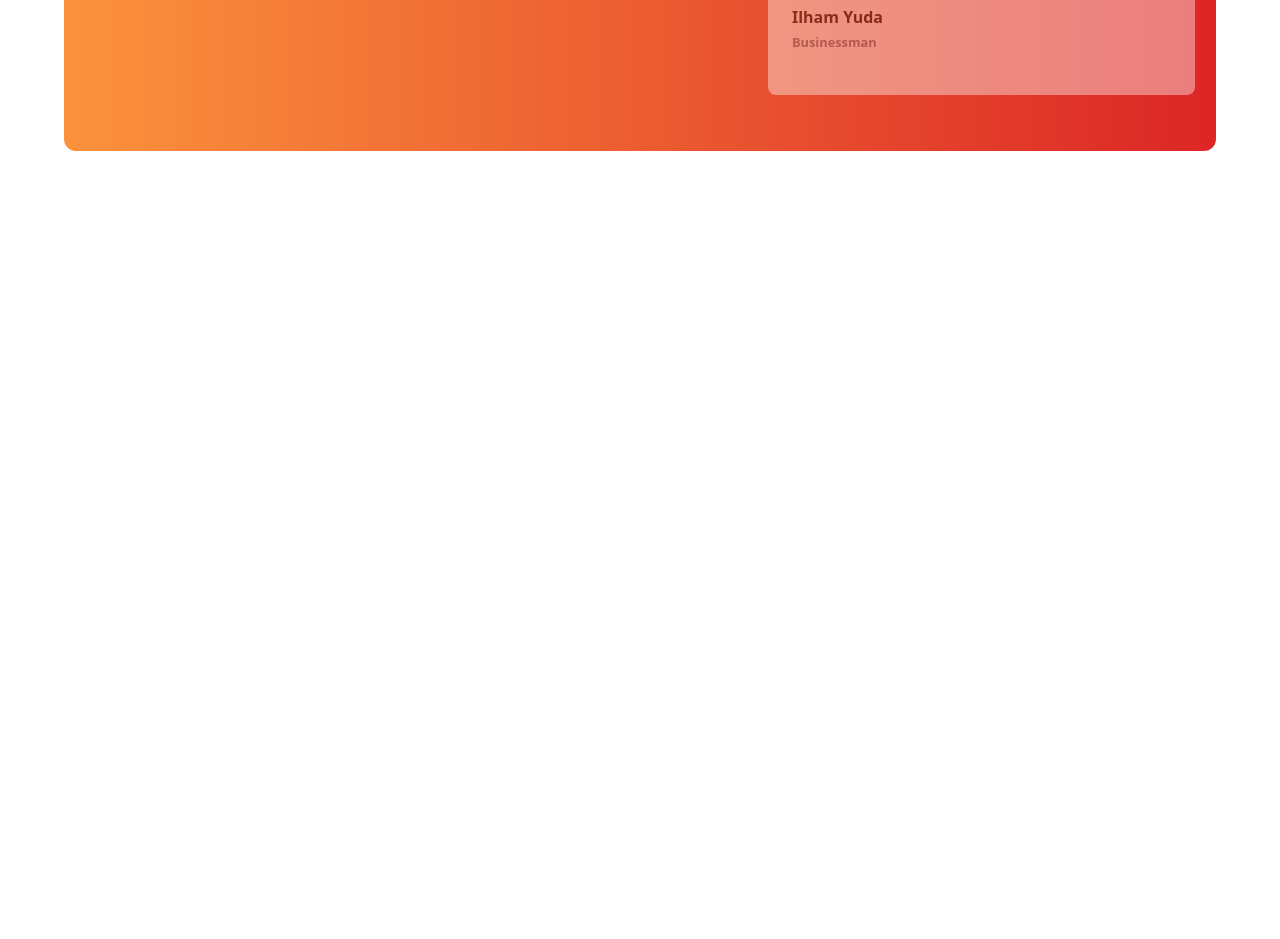
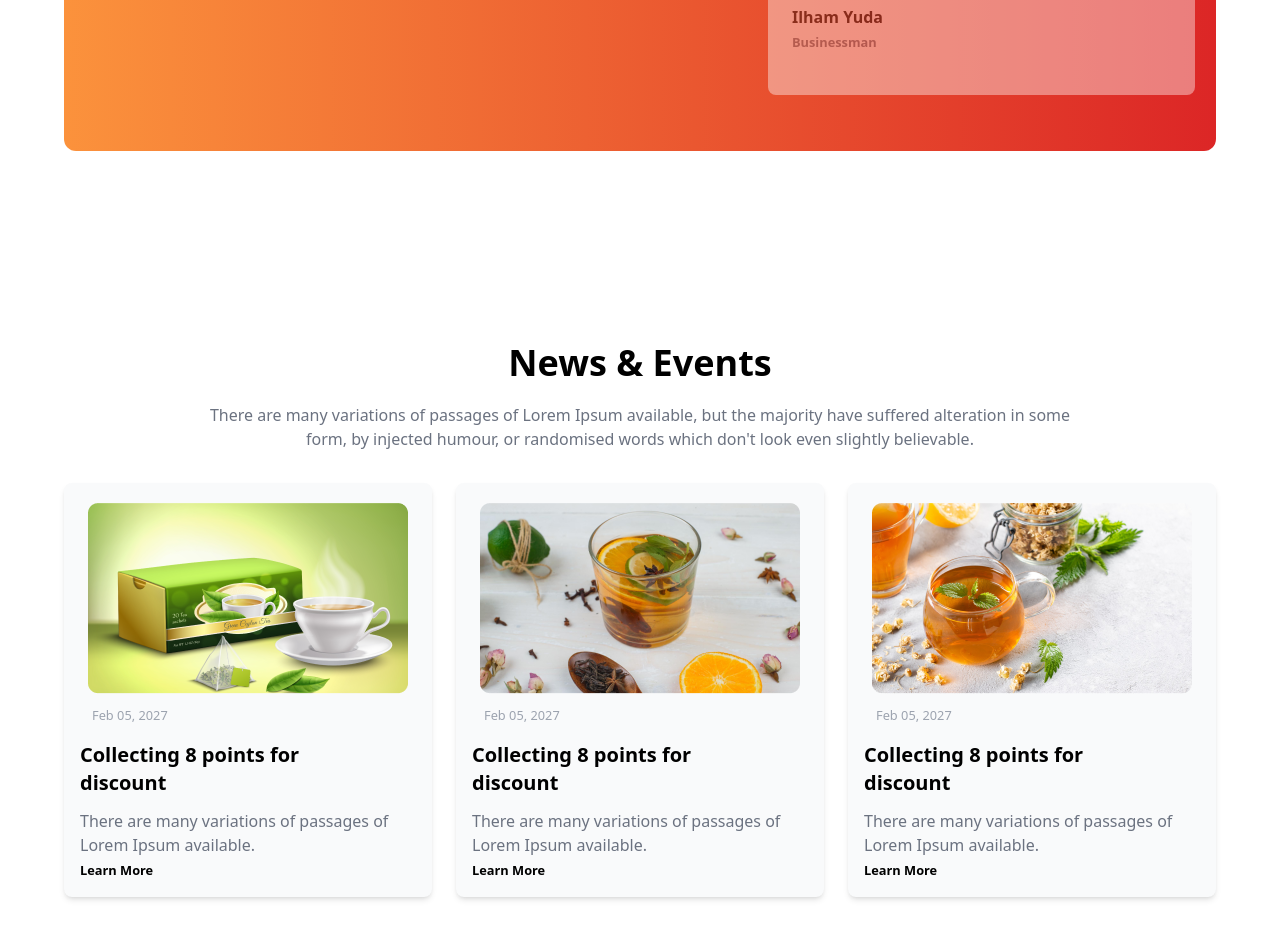
Before and after one commit to shantoislam242/tea-house-tailwind, a plain HTML site: page index.html in a window 1280 px wide. Shown: the part 2310-3249 px from the top of the page. Before the commit the page ends 2557 px from the top, so only its background shows below. Drawn offline with nearby package versions, Linux system fonts and the light colour scheme.

Commit message:
added news and event section

```diff
--- a/index.html
+++ b/index.html
@@ -192,6 +192,52 @@
             </div>
 
            </section>
+           <section>
+            <section class="py-8 lg:py-24">
+                <div class="text-center mb-8 ">
+                    <h1 class="text-3xl md:text-4xl font-bold mb-5">News & Events</h1>
+                    <p class="text-gray-500 max-w-4xl mx-auto">There are many variations of passages of Lorem Ipsum available, but the majority have suffered alteration in some form, by injected humour, or randomised words which don't look even slightly believable. </p>
+                </div>
+
+                <!-- card -->
+                 <div class="grid md:grid-cols-2  lg:grid-cols-3 gap-6 ">
+                    <!-- product card -->
+                     <div class="rounded-lg shadow-md bg-gray-50 overflow-hidden">
+                        <img class="mx-auto pt-5" src="images/news-1.png" alt="">
+                        <small class="text-gray-400 flex justify-start pl-7 pt-3">Feb 05, 2027</small>
+                        <div class="p-4">
+                            <h2 class="font-bold text-xl mb-3">Collecting 8 points for <br> discount</h2>
+                            <p class="text-gray-500">There are many variations of passages of Lorem Ipsum available.</p>
+                            <a href=""><small class="font-semibold">Learn More</small></a>
+                        </div>
+
+                     </div>
+                     <!-- product card -->
+                     <div class="rounded-lg shadow-md bg-gray-50 overflow-hidden">
+                        <img class="mx-auto pt-5" src="images/news-2.png" alt="">
+                        <small class="text-gray-400 flex justify-start pl-7 pt-3">Feb 05, 2027</small>
+                        <div class="p-4">
+                            <h2 class="font-bold text-xl mb-3">Collecting 8 points for <br> discount</h2>
+                            <p class="text-gray-500">There are many variations of passages of Lorem Ipsum available.</p>
+                            <a href=""><small class="font-semibold">Learn More</small></a>
+                        </div>
+
+                     </div>
+                     <!-- product card -->
+                     <div class="rounded-lg shadow-md bg-gray-50 overflow-hidden">
+                        <img class="mx-auto pt-5" src="images/news-3.png" alt="">
+                        <small class="text-gray-400 flex justify-start pl-7 pt-3">Feb 05, 2027</small>
+                        <div class="p-4">
+                            <h2 class="font-bold text-xl mb-3">Collecting 8 points for <br> discount</h2>
+                            <p class="text-gray-500">There are many variations of passages of Lorem Ipsum available.</p>
+                            <a href=""><small class="font-semibold">Learn More</small></a>
+                        </div>
+
+                     </div>
+
+             </section>
+           </section>
+
 
     </main>
 
```
